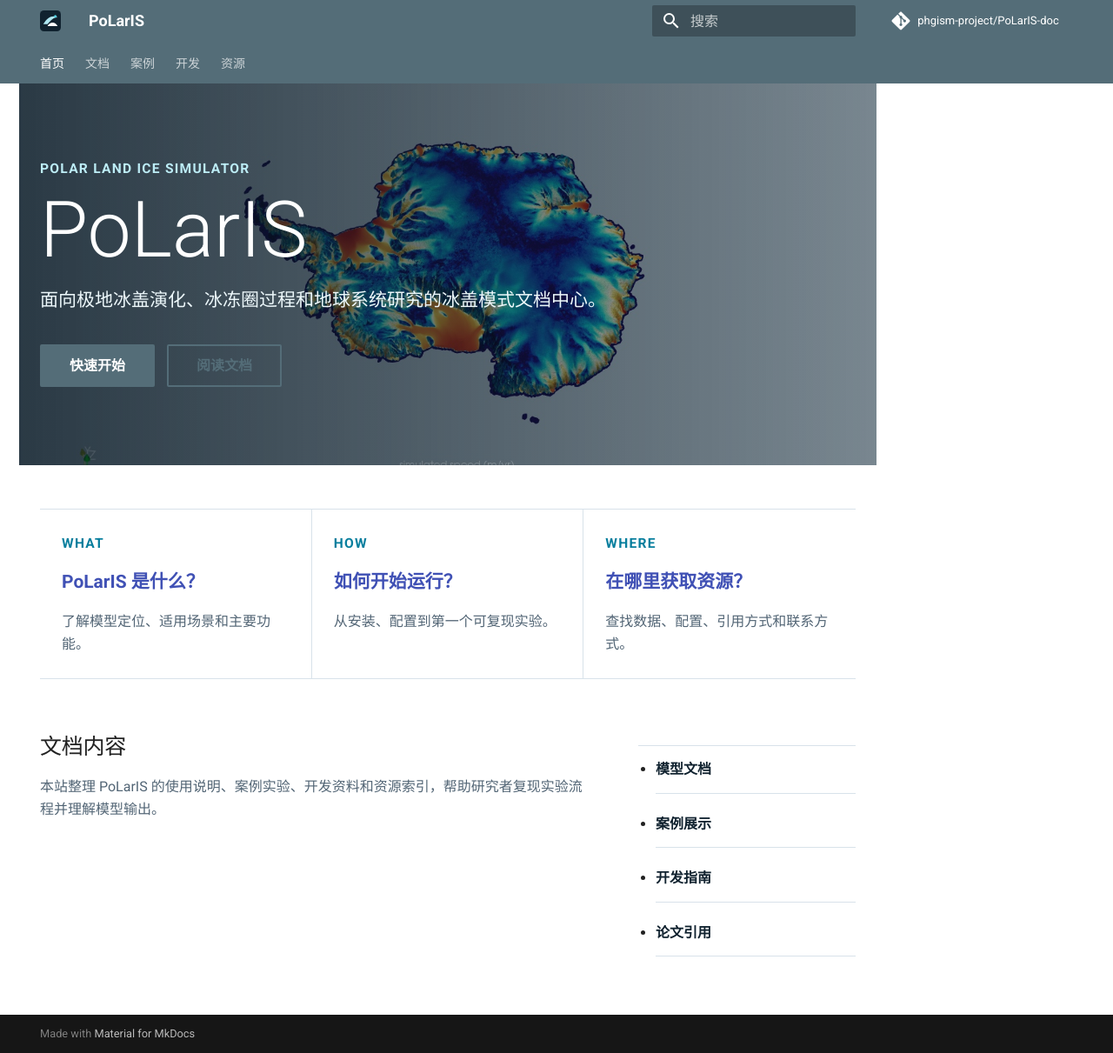
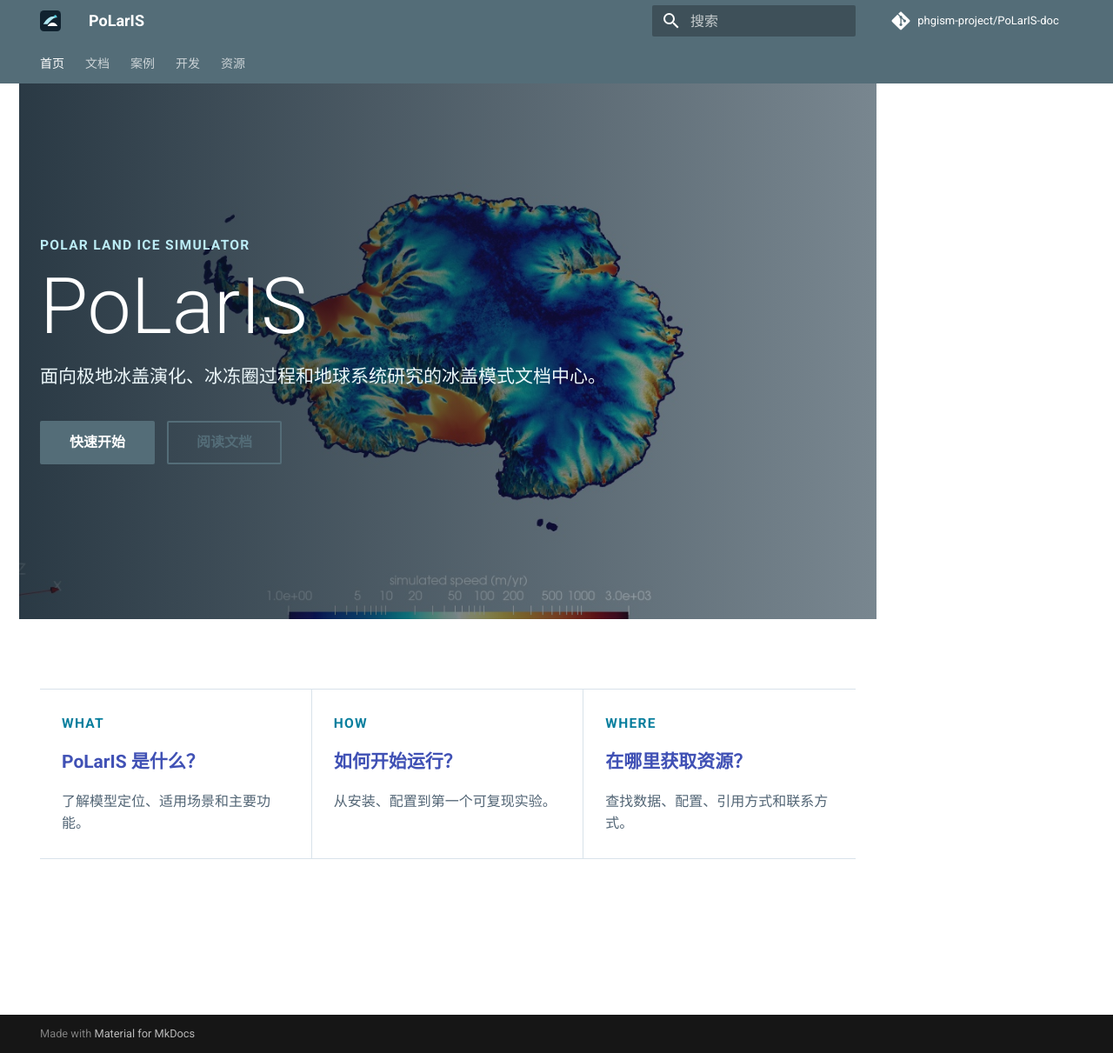
Before and after one commit to phgism-project/PoLarIS-doc, an MkDocs documentation site: the page built from docs/index.md, in a window 1280 px wide and 1211 px high. Shown: the whole window at 87% size. Built offline with MkDocs 1.6.1 and Material for MkDocs 9.7.7, drawn with Linux system fonts in a browser that asks for light colours; comment, search, counter and statistics services are not loaded.

Commit message:
make first page cleaner

```diff
--- a/docs/index.md
+++ b/docs/index.md
@@ -36,18 +36,3 @@ hide:
     </a>
   </div>
 </section>
-
-<section class="polaris-section polaris-about">
-  <div>
-    <h2>文档内容</h2>
-    <p>
-      本站整理 PoLarIS 的使用说明、案例实验、开发资料和资源索引，帮助研究者复现实验流程并理解模型输出。
-    </p>
-  </div>
-  <ul class="polaris-link-list">
-    <li><a href="manual/">模型文档</a></li>
-    <li><a href="cases/">案例展示</a></li>
-    <li><a href="dev/">开发指南</a></li>
-    <li><a href="resources/citation/">论文引用</a></li>
-  </ul>
-</section>
--- a/docs/stylesheets/extra.css
+++ b/docs/stylesheets/extra.css
@@ -15,18 +15,18 @@
 }
 
 .md-content__inner {
-  margin-bottom: 2.5rem;
+  margin-bottom: 3.5rem;
 }
 
 .polaris-hero {
   display: flex;
-  min-height: 430px;
+  min-height: 620px;
   align-items: center;
-  margin: -1.2rem -1.2rem 2.5rem;
-  padding: 4.5rem 1.2rem;
+  margin: -1.2rem -1.2rem 0;
+  padding: 5.5rem 1.2rem;
   background:
     linear-gradient(90deg, rgba(8, 24, 36, 0.78), rgba(8, 24, 36, 0.28)),
-    url("../assets/images/AISmodel.png") center / cover no-repeat;
+    url("../assets/images/AISmodel.png") center / 120% auto no-repeat;
   color: white;
 }
 
@@ -69,6 +69,7 @@
 }
 
 .polaris-section {
+  margin-top: 4rem;
   margin-bottom: 2.5rem;
 }
 
@@ -116,48 +117,18 @@
   color: var(--polaris-muted);
 }
 
-.polaris-about {
-  display: grid;
-  grid-template-columns: minmax(0, 1fr) 260px;
-  gap: 2rem;
-  padding-top: 0.5rem;
-}
-
-.polaris-about h2 {
-  margin-top: 0;
-}
-
-.polaris-about p {
-  max-width: 680px;
-  color: var(--polaris-muted);
-}
-
-.polaris-link-list {
-  margin: 0;
-  padding: 0;
-  list-style: none;
-  border-top: 1px solid var(--polaris-line);
-}
-
-.polaris-link-list li {
-  border-bottom: 1px solid var(--polaris-line);
-}
-
-.polaris-link-list a {
-  display: block;
-  padding: 0.7rem 0;
-  color: var(--polaris-ink);
-  font-weight: 600;
-}
-
 @media screen and (max-width: 760px) {
   .polaris-hero {
-    min-height: 360px;
+    min-height: 520px;
     padding: 3rem 1.2rem;
+    background-size: auto 100%;
   }
 
-  .polaris-entry-grid,
-  .polaris-about {
+  .polaris-section {
+    margin-top: 2.5rem;
+  }
+
+  .polaris-entry-grid {
     grid-template-columns: 1fr;
   }
 
```
